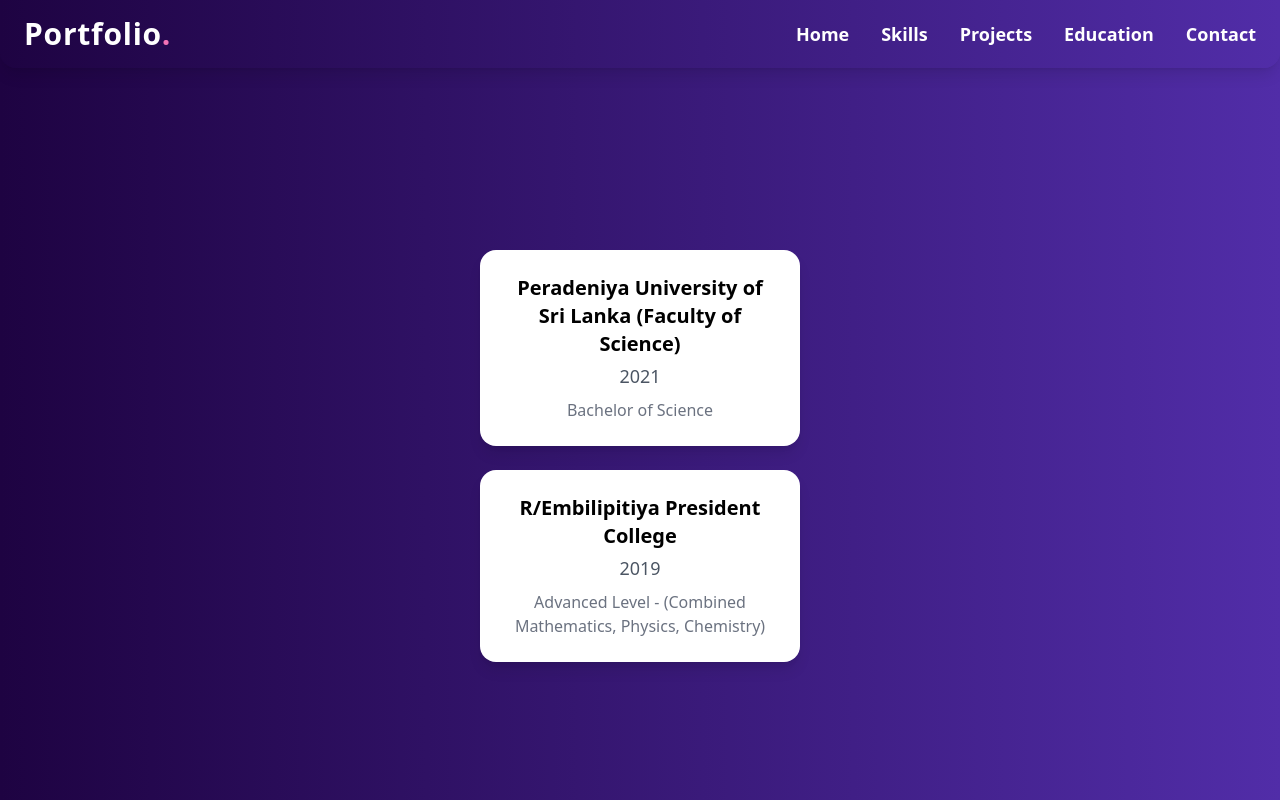
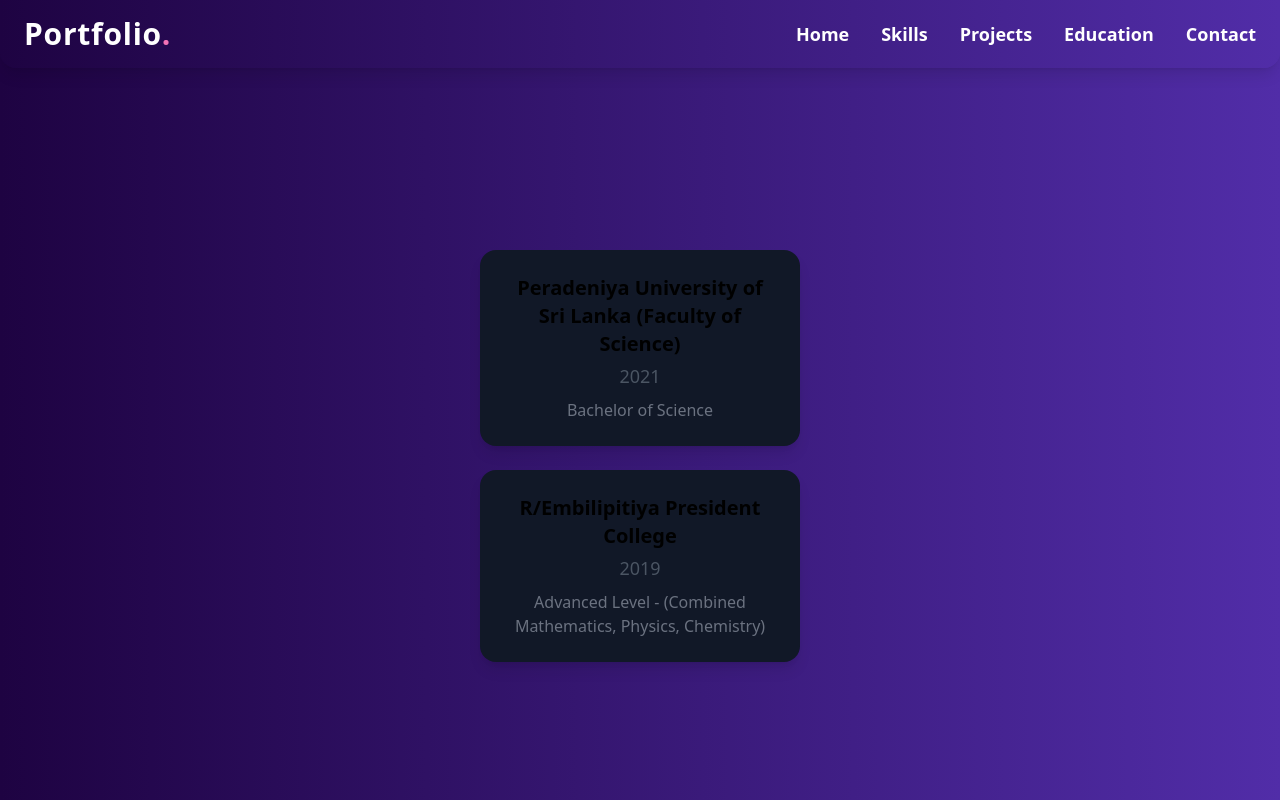
Before and after one commit to Sanduni4822/React-project-Individual, a React (Vite) app: page /education in a window 1280 px wide. Shown: the top 800 px of the page. Built offline with nearby package versions, Linux system fonts and the light colour scheme.

Commit message:
Changed the card background colour

```diff
--- a/src/pages/educationpage/EducationPage.jsx
+++ b/src/pages/educationpage/EducationPage.jsx
@@ -17,7 +17,7 @@
     return (
         <div className="flex flex-col items-center justify-center min-h-screen px-4">
             {educationData.map((edu, index) => (
-                <div key={index} className="bg-white text-black p-6 rounded-2xl shadow-lg w-80 text-center mb-6">
+                <div key={index} className="bg-gray-900 text-black p-6 rounded-2xl shadow-lg w-80 text-center mb-6">
                     <h3 className="text-xl font-bold">{edu.institution}</h3>
                     <p className="text-gray-600 text-lg mt-1">{edu.year}</p>
                     <p className="text-gray-500 mt-2">{edu.degree}</p>
```
